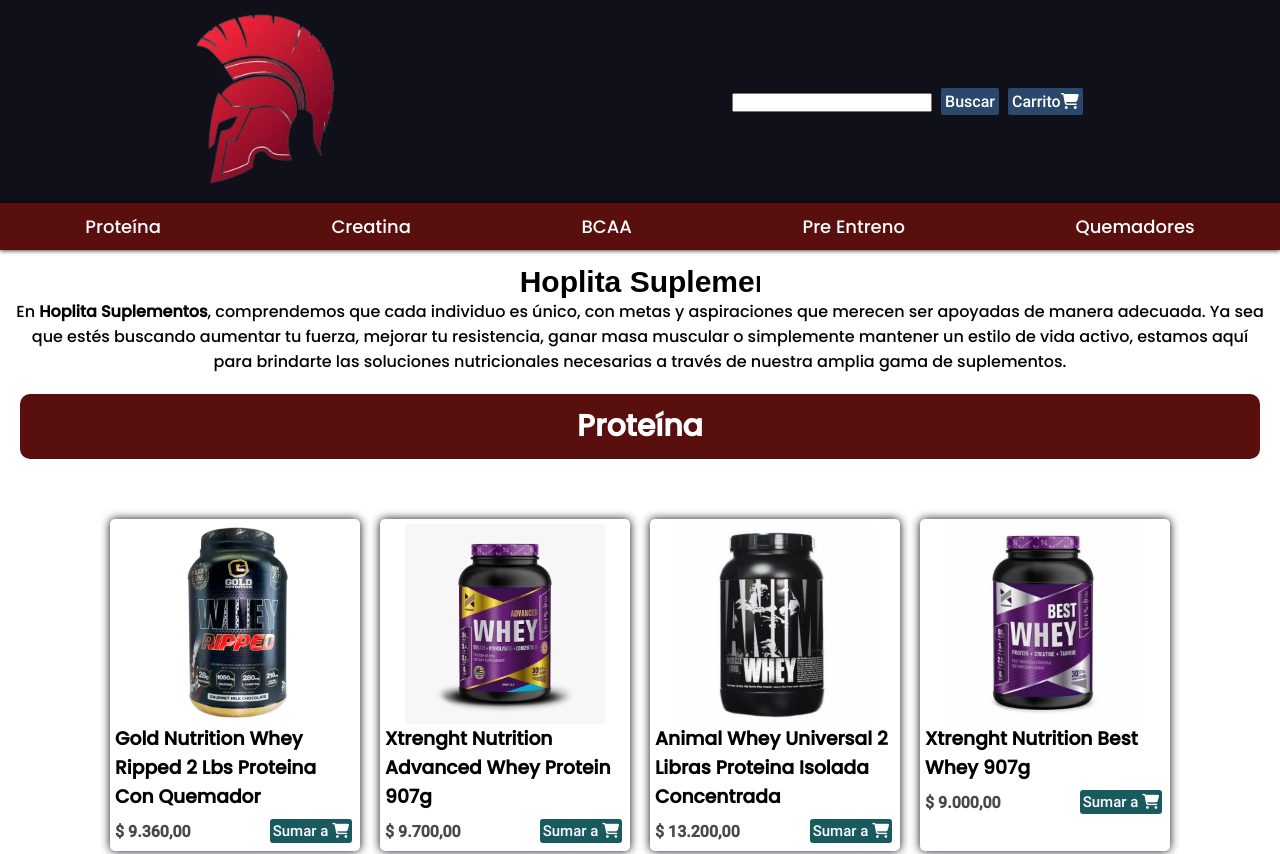
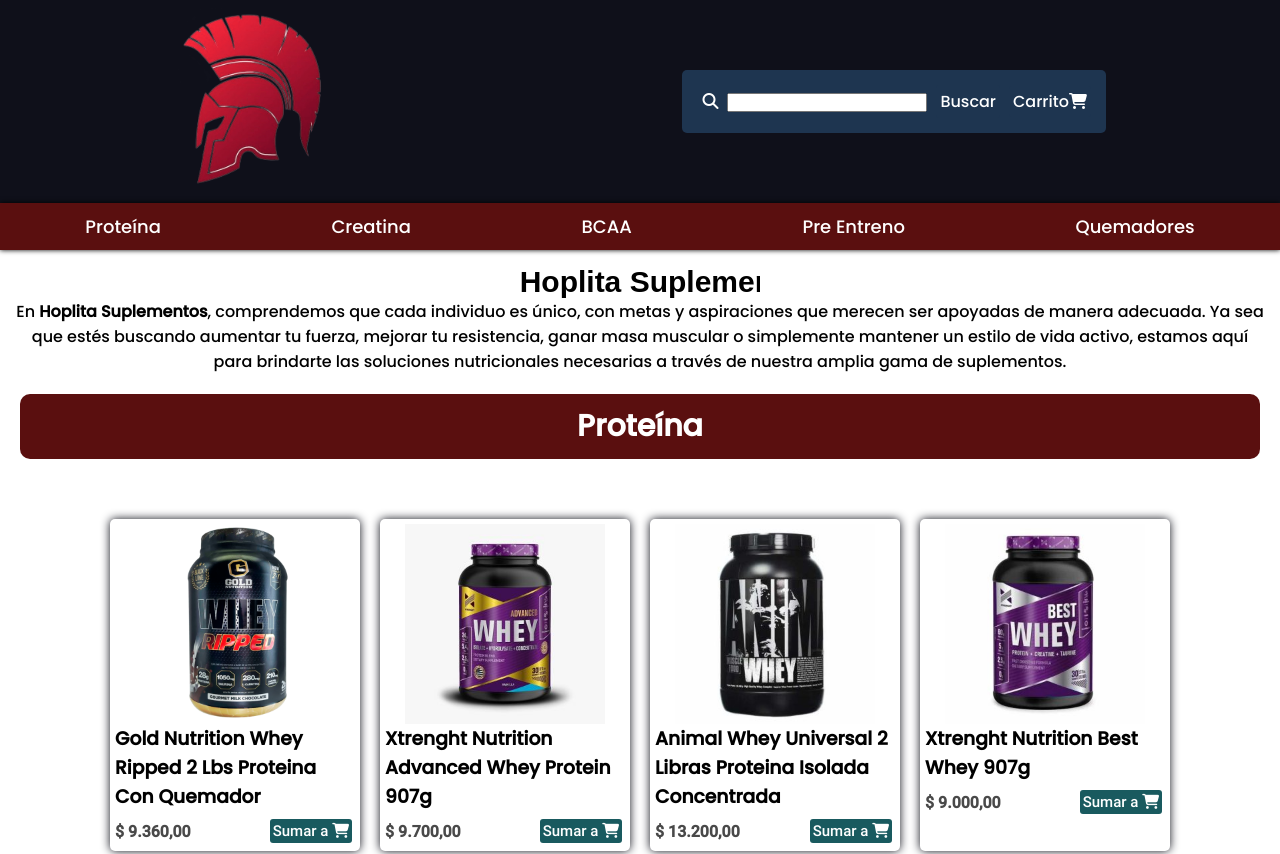
Before and after one commit to barrerasantino7/PFBARRERA, a website: page index.html in a window 1280 px wide. Shown: the top 854 px of the page. Drawn offline with Linux system fonts and the light colour scheme.

Commit message:
Mejoré el encabezado

```diff
--- a/index.html
+++ b/index.html
@@ -18,7 +18,10 @@
 
         <div class="encabezado__buscador">
 
-            <input type="search" class="buscador-barra">
+            <label class="lupa" for="buscador-barra"><i class="fa-solid fa-magnifying-glass"></i></label>
+
+            <input type="search" class="buscador-barra" id="buscador-barra">
+
             <input type="submit" value="Buscar" class="buscador-btn">
 
             <a href="#" class="buscador-carrito">Carrito<i class="fa-solid fa-cart-shopping"></i></a>
--- a/scss/style.scss
+++ b/scss/style.scss
@@ -1,6 +1,6 @@
 $color-rojo-fuerte:rgb(90, 15, 15);
 $color-fondo: #0f101a;
-$boton0: rgb(42, 72, 107);
+$boton0: rgb(30, 53, 80);
 $boton1: rgb(25, 90, 95);
 $gris:rgb(73, 73, 73);
 @import "tarjeta";
@@ -32,16 +32,25 @@
     }
     .encabezado__buscador{
         padding: 10px;
+        .lupa{
+            display: none;
+            color: white;
+            margin: 0px 5px;
+        }
         .buscador-btn{
             border: none;
             background-color: $boton0;
             color: white;
             font-size: 16px;
             padding: 4px;
-            font-family: roboto;
-            border-radius: 2px;
+            font-family: poppins;
+            border-radius: 3px;
             margin: 0px 5px;
             cursor: pointer;
+            transition: 0.2s;
+            &:hover{
+                background-color: $color-fondo;
+            }
         }
         .buscador-carrito{
             color: white;
@@ -49,8 +58,12 @@
             font-size: 16px;
             background-color: $boton0;
             padding: 4px;
-            font-family: roboto;
-            border-radius: 2px;
+            font-family: poppins;
+            border-radius: 3px;
+            transition: 0.2s;
+            &:hover{
+                background-color: $color-fondo;
+            }
         }
     }
 }
@@ -210,6 +223,13 @@
 }
                                                                   /*Responsive tablet*/
 @media (min-width:650px){
+    .encabezado{
+        .encabezado__buscador{
+            .lupa{
+                display: inline-block;
+            }
+        }
+    }
     .contenedor{
         .contenedor-tarjeta{
             display: flex;
@@ -243,8 +263,16 @@
         display: flex;
         justify-content: space-around;
         align-items: center;
-        .buscador-barra{
-            width: 200px;
+        .encabezado__buscador{
+            .lupa{
+                display: inline-block;
+            }
+            background-color: $boton0;
+            border-radius: 5px;
+            padding: 15px;
+            .buscador-barra{
+                width: 200px;
+            }
         }
     }
 
```
Also changed, not shown: css/style.css, 1 other file.
